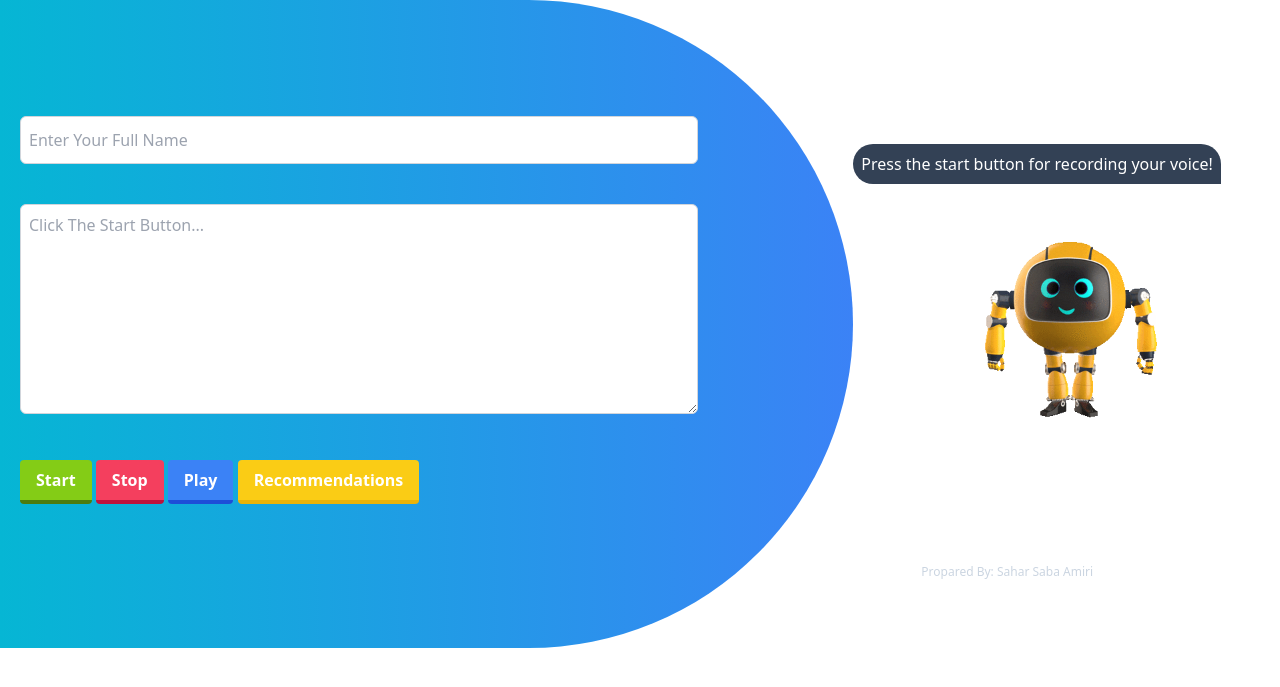
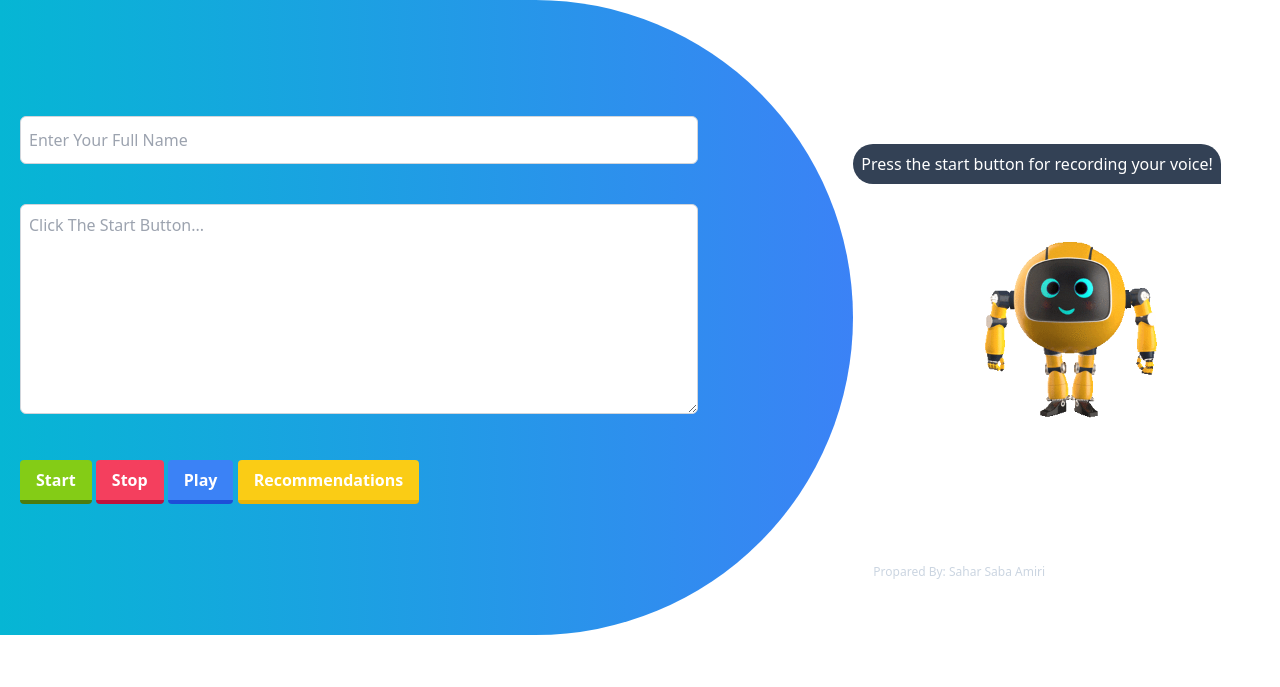
Before and after one commit to Sahar-SE/Voice_Recognation, a PHP site: page / in a window 1280 px wide. Shown: the top 687 px of the page. Run offline with PHP 8.4, Linux system fonts and the light colour scheme; some libraries are stand-ins or nearby versions.

Commit message:
add tailwind styles

```diff
--- a/index.html
+++ b/index.html
@@ -44,7 +44,7 @@
       <p id="instructions" class="text-blue absolute top-36 bg-slate-700 text-white p-2 text-xs md:text-base rounded-t-full rounded-bl-full">Press the start button for recording your voice!</p>
       <img id="robo" src="imgs/giphy (1).gif" alt="robo" class="mt-56 md:mt-32 w-80 md:ml-16">
       <footer>
-        <p class="text-slate-300 text-xs p-5 m-12 mt-24">Propared By: Sahar Saba Amiri</p>
+        <p class="text-slate-300 text-xs p-5 mt-24">Propared By: Sahar Saba Amiri</p>
       </footer>
     </div>
   </div>
--- a/style.css
+++ b/style.css
@@ -1,6 +1,6 @@
 .col-span-2 {
   background-repeat: no-repeat;
   background-size: cover;
-  /* height: 635px; */
-  height: auto;
+  height: 635px;
+  /* height: auto; */
 }
```
